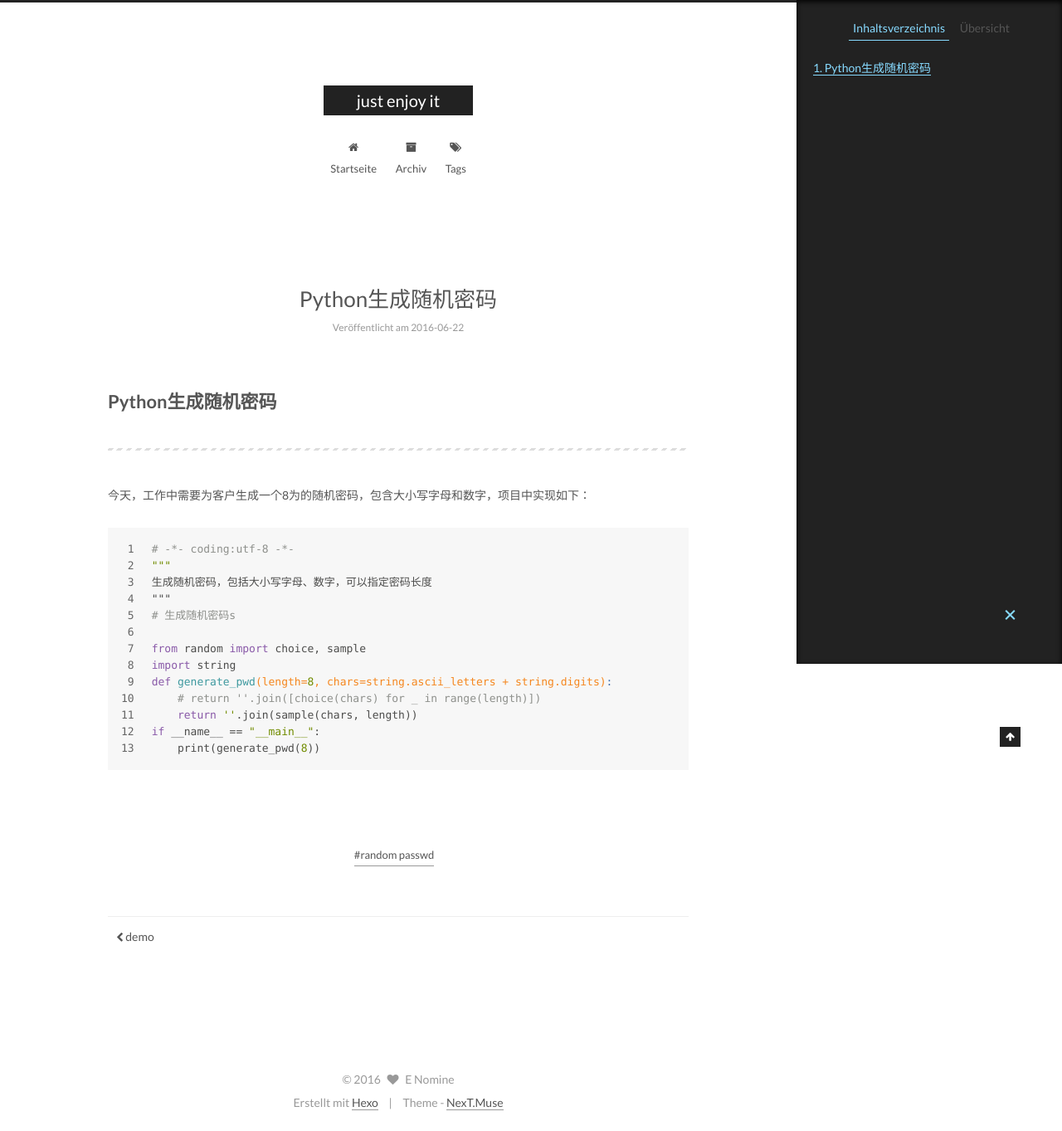
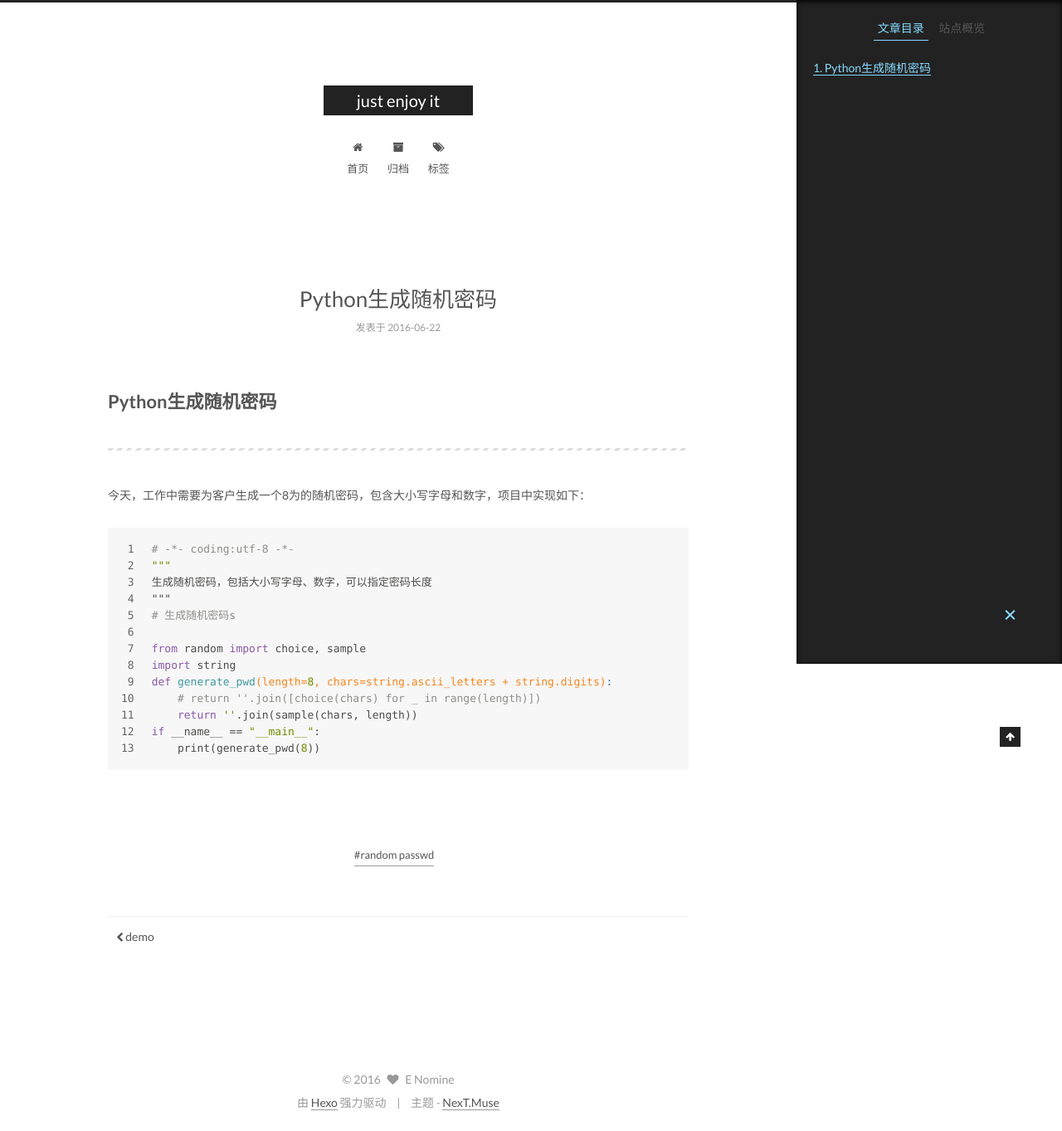
Before and after one commit to enomineCN/enomineCN.github.io, a plain HTML site: page 2016/06/22/Python生成随机密码/index.html in a window 1280 px wide. Shown: the whole page at 83% size. Drawn offline with Linux system fonts and the light colour scheme.

Commit message:
Site updated: 2016-11-21 15:58:29

```diff
--- a/2016/06/22/Python生成随机密码/index.html
+++ b/2016/06/22/Python生成随机密码/index.html
@@ -112,7 +112,7 @@
     motion: true,
     duoshuo: {
       userId: 0,
-      author: 'Author'
+      author: '博主'
     }
   };
 </script>
@@ -125,7 +125,7 @@
   <title> Python生成随机密码 | just enjoy it </title>
 </head>
 
-<body itemscope itemtype="http://schema.org/WebPage" lang="">
+<body itemscope itemtype="http://schema.org/WebPage" lang="zh-Hans">
 
 
 
@@ -180,7 +180,7 @@
 
               <i class="menu-item-icon fa fa-fw fa-home"></i> <br />
 
-            Startseite
+            首页
           </a>
         </li>
 
@@ -190,7 +190,7 @@
 
               <i class="menu-item-icon fa fa-fw fa-archive"></i> <br />
 
-            Archiv
+            归档
           </a>
         </li>
 
@@ -200,7 +200,7 @@
 
               <i class="menu-item-icon fa fa-fw fa-tags"></i> <br />
 
-            Tags
+            标签
           </a>
         </li>
 
@@ -253,7 +253,7 @@
             <span class="post-meta-item-icon">
               <i class="fa fa-calendar-o"></i>
             </span>
-            <span class="post-meta-item-text">Veröffentlicht am</span>
+            <span class="post-meta-item-text">发表于</span>
             <time itemprop="dateCreated" datetime="2016-06-22T14:11:25+08:00" content="2016-06-22">
               2016-06-22
             </time>
@@ -371,10 +371,10 @@
 
         <ul class="sidebar-nav motion-element">
           <li class="sidebar-nav-toc sidebar-nav-active" data-target="post-toc-wrap" >
-            Inhaltsverzeichnis
+            文章目录
           </li>
           <li class="sidebar-nav-overview" data-target="site-overview">
-            Übersicht
+            站点概览
           </li>
         </ul>
 
@@ -391,7 +391,7 @@
           <div class="site-state-item site-state-posts">
             <a href="/archives">
               <span class="site-state-item-count">2</span>
-              <span class="site-state-item-name">Artikel</span>
+              <span class="site-state-item-name">日志</span>
             </a>
           </div>
 
@@ -401,7 +401,7 @@
             <div class="site-state-item site-state-tags">
               <a href="/tags">
                 <span class="site-state-item-count">1</span>
-                <span class="site-state-item-name">Tags</span>
+                <span class="site-state-item-name">标签</span>
               </a>
             </div>
 
@@ -456,11 +456,11 @@
 </div>
 
 <div class="powered-by">
-  Erstellt mit  <a class="theme-link" href="http://hexo.io">Hexo</a>
+  由 <a class="theme-link" href="http://hexo.io">Hexo</a> 强力驱动
 </div>
 
 <div class="theme-info">
-  Theme -
+  主题 -
   <a class="theme-link" href="https://github.com/iissnan/hexo-theme-next">
     NexT.Muse
   </a>
--- a/css/main.css
+++ b/css/main.css
@@ -1548,7 +1548,7 @@ pre .javascript .function {
   width: 4px;
   height: 4px;
   border-radius: 50%;
-  background: #a853c8;
+  background: #f2c2c8;
 }
 .links-of-blogroll {
   font-size: 13px;
```
Also changed, not shown: 2016/06/22/demo/index.html (+12 -12 lines), archives/2016/06/index.html (+11 -11 lines), archives/2016/index.html (+11 -11 lines), archives/index.html (+11 -11 lines), index.html (+11 -11 lines), tags/random-passwd/index.html (+11 -11 lines).
